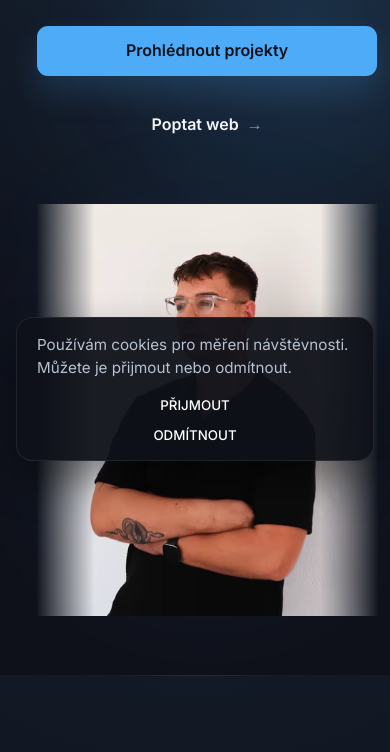
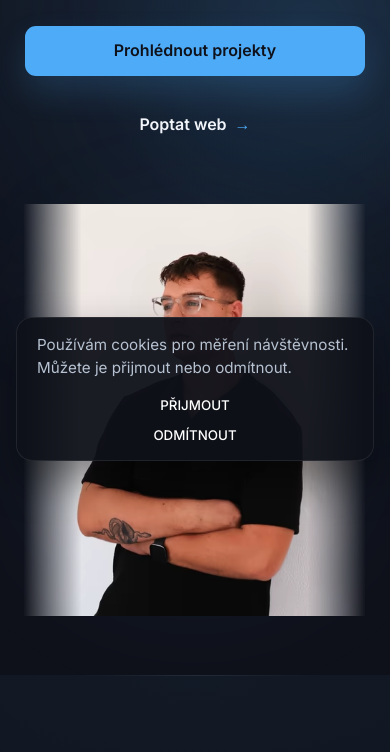
Before and after one commit to marekolah04-wq/marek.codes, a website built with Vite: page index.html in a window 390 px wide. Shown: the part 367-1119 px from the top of the page. Built offline with nearby package versions, Linux system fonts and the light colour scheme.

Commit message:
fix: center mobile hero content

```diff
--- a/css/hero.css
+++ b/css/hero.css
@@ -347,6 +347,18 @@
     padding: calc(var(--nav-height) + 1.25rem) 0 3.75rem;
   }
 
+    #hero .container {
+    width: 100%;
+    max-width: none;
+    padding-inline: 1rem;
+  }
+
+  .hero-layout,
+  .hero-copy {
+    width: 100%;
+    min-width: 0;
+  }
+
   .hero-layout {
     gap: 2.75rem;
   }
```
